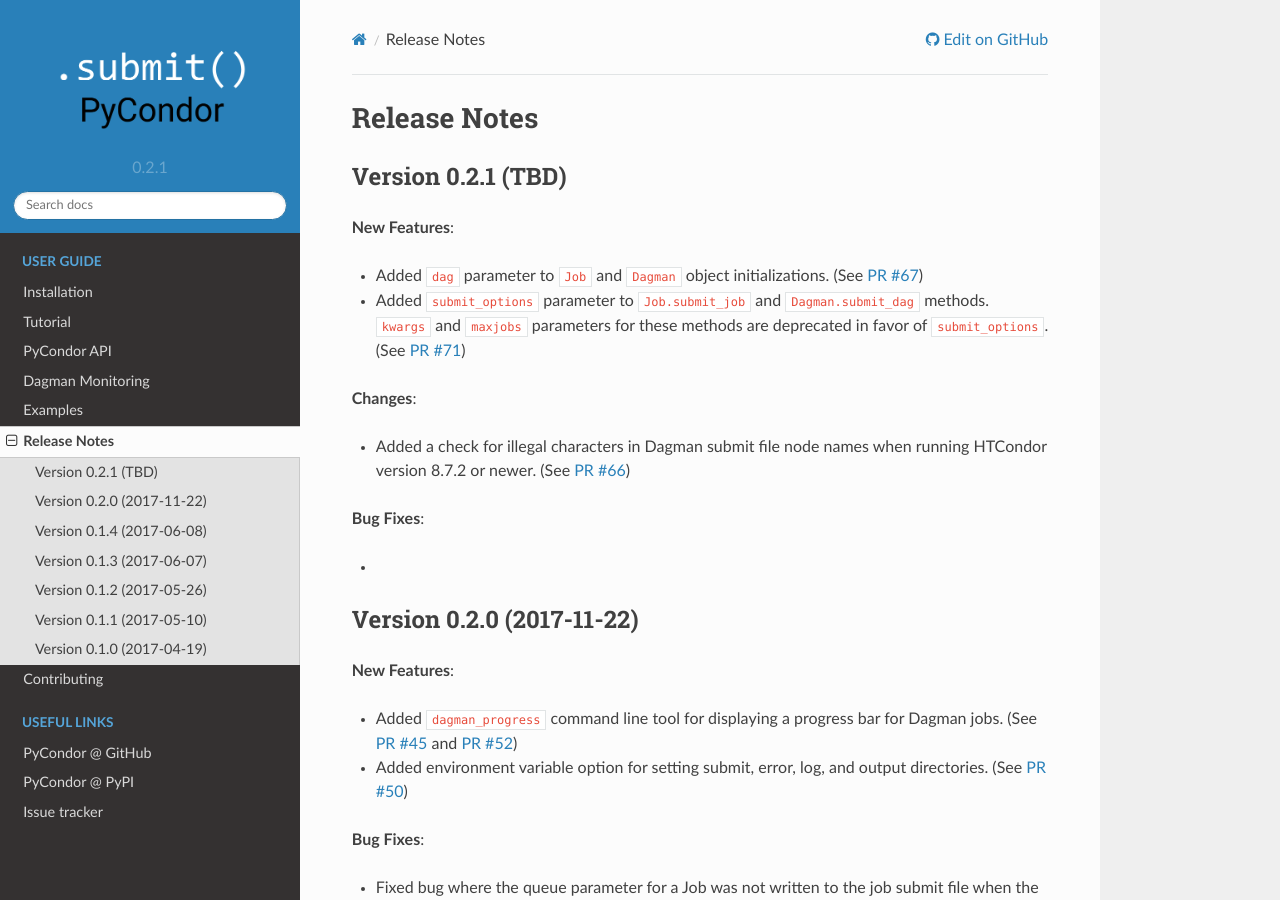
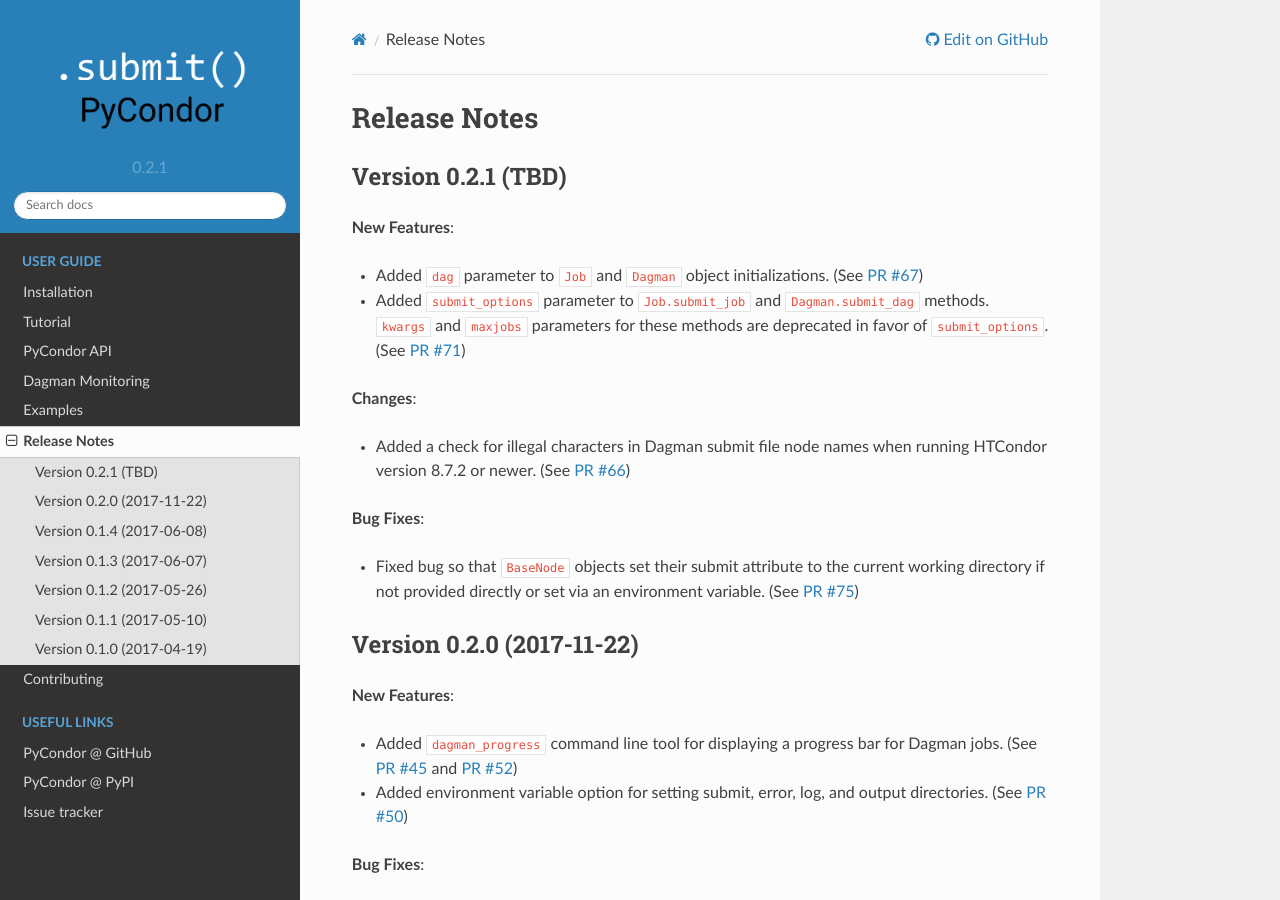
Before and after one commit to pycondor/pycondor, a Sphinx documentation site: the page built from docs/changelog.rst, in a window 1280 px wide and 900 px high. Built offline with Sphinx 7.4.7 and the Read the Docs theme 2.0.0, drawn with Linux system fonts in a browser that asks for light colours.

Commit message:
Adds changelog entry

```diff
--- a/docs/changelog.rst
+++ b/docs/changelog.rst
@@ -21,7 +21,7 @@
 
 **Bug Fixes**:
 
-*
+* Fixed bug so that ``BaseNode`` objects set their submit attribute to the current working directory if not provided directly or set via an environment variable. (See `PR #75 <https://github.com/jrbourbeau/pycondor/pull/75>`_)
 
 
 Version 0.2.0 (2017-11-22)
```
